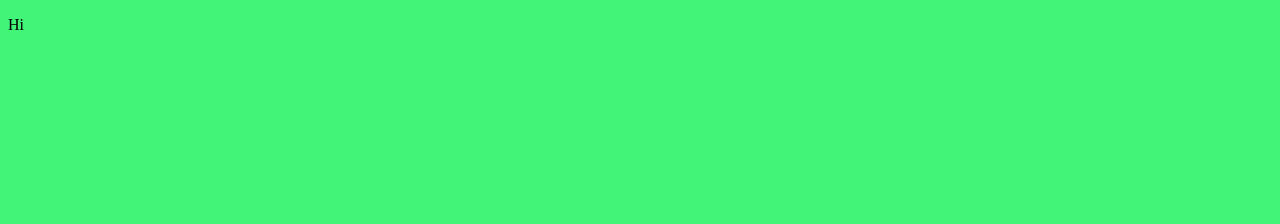
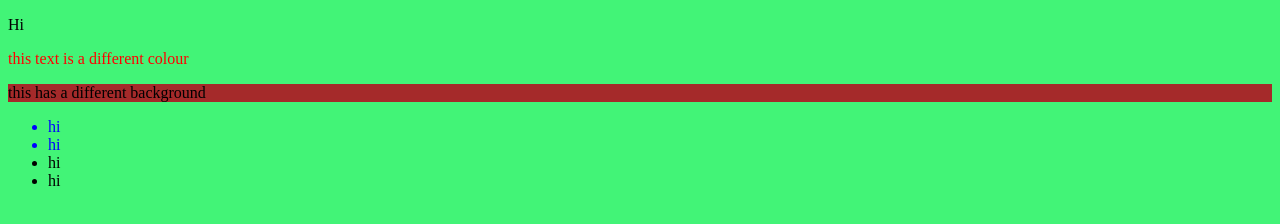
Before and after one commit to roberttootill98/Scheduling-app, a plain HTML site: page client/index.html in a window 1280 px wide. Drawn offline with Linux system fonts and the light colour scheme.

Commit message:
css examples

```diff
--- a/client/css/index.css
+++ b/client/css/index.css
@@ -3,3 +3,15 @@
 body {
   background: #42f477;
 }
+
+#coloured {
+  color: red;
+}
+
+#back {
+  background: brown;
+}
+
+.item {
+  color: blue;
+}
--- a/client/index.html
+++ b/client/index.html
@@ -7,6 +7,17 @@
 
 <body>
   <p>Hi</p>
+
+  <p id="coloured">this text is a different colour</p>
+
+  <p id="back">this has a different background</p>
+
+  <ul>
+    <li class="item">hi</li>
+    <li class="item">hi</li>
+    <li>hi</li>
+    <li>hi</li>
+  </ul>
 </body>
 
 <!-- yeet -->
```
